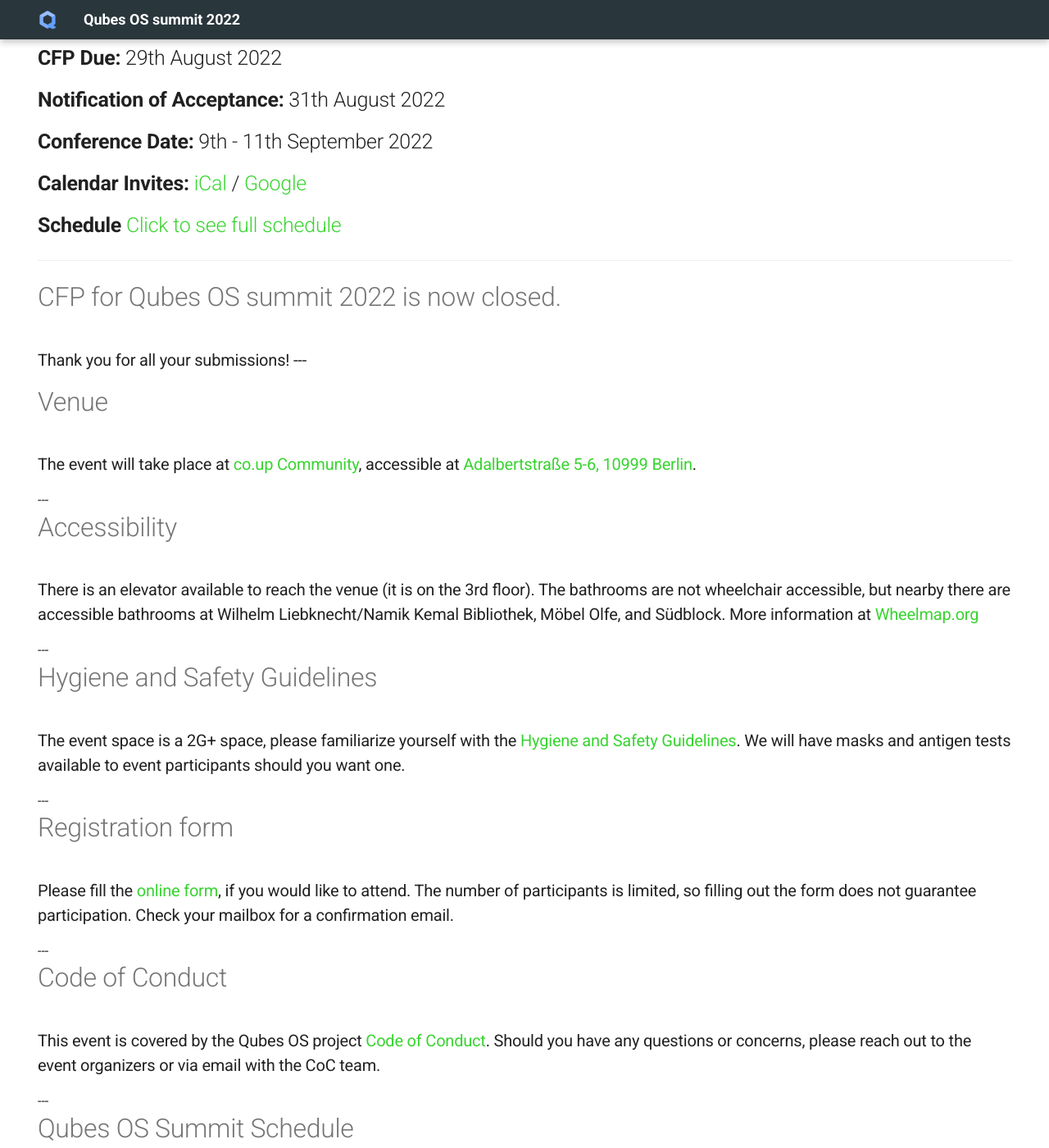
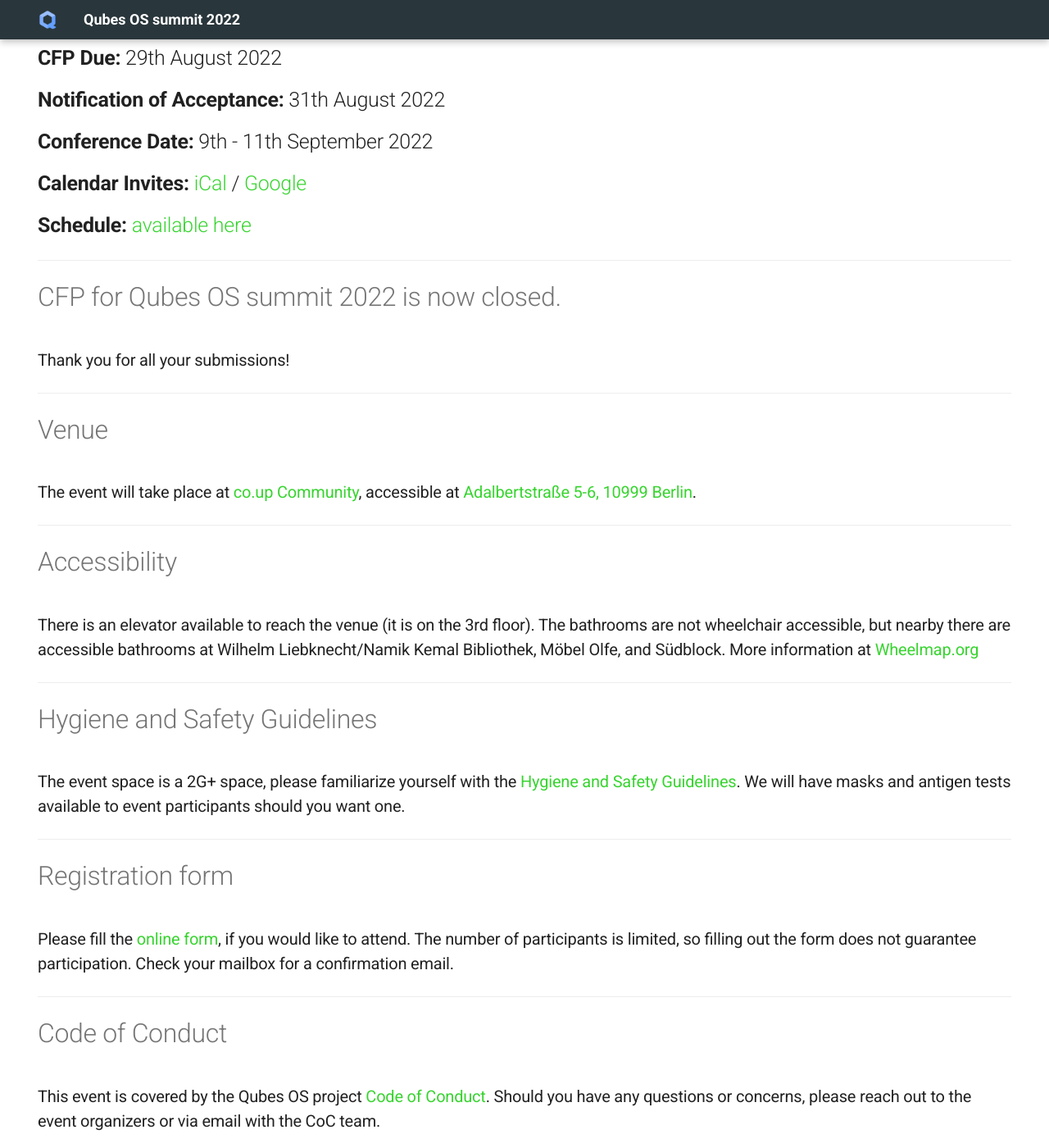
Before and after one commit to 3mdeb/3mdeb-QubesOS, an MkDocs documentation site: the page built from docs/index.md, in a window 1280 px wide and 1400 px high, scrolled down 718 px. Shown: the whole window at 82% size. Built offline with MkDocs 1.6.1 and Material for MkDocs 9.7.7, drawn with Linux system fonts in a browser that asks for light colours.

Commit message:
index.md add schedule

```diff
--- a/docs/index.md
+++ b/docs/index.md
@@ -29,8 +29,8 @@
   <a href="https://calendar.google.com/event?action=TEMPLATE&tmeid=MXRiN3U0MmplbzdkM2lwamdiYzc4Zm84b2UgZXZlbnRzQDNtZGViLmNvbQ&tmsrc=events%403mdeb.com" target="_blank">Google</a>
 </h2>
 <h2 align="left" style="margin-top: 0px;">
-  <b>Schedule</b>
-  <a href="https://cfp.3mdeb.com/qubes-os-summit-2022/schedule/#" target="_blank">Click to see full schedule</a>
+  <b>Schedule:</b>
+  <a href="https://cfp.3mdeb.com/qubes-os-summit-2022/schedule/#" target="_blank">available here</a>
 </h2>
 
 ---
@@ -41,6 +41,7 @@
 
 <h3 align="left" style="margin-top: 0px;">
 Thank you for all your submissions!
+</h3>
 
 ---
 
```
